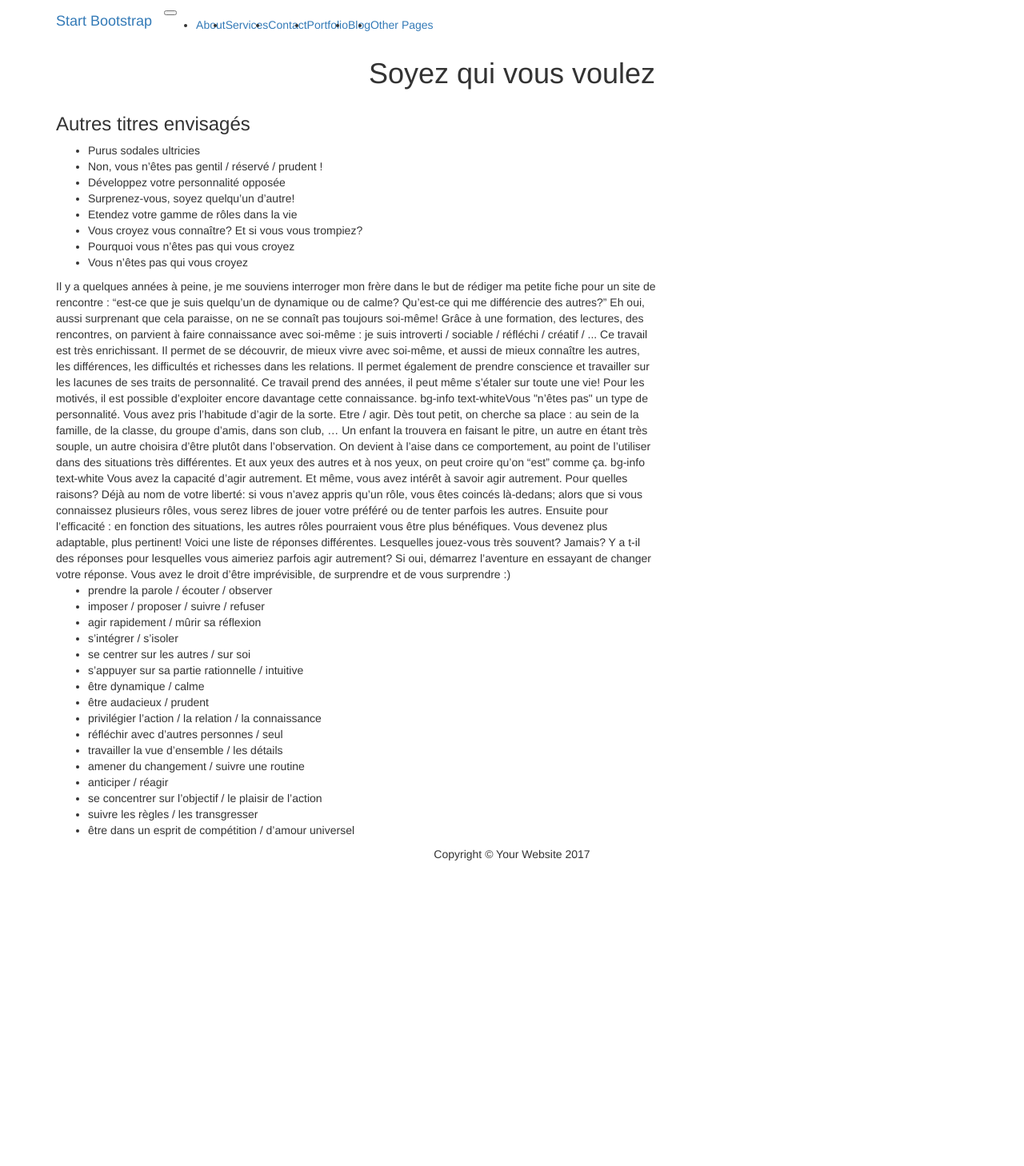
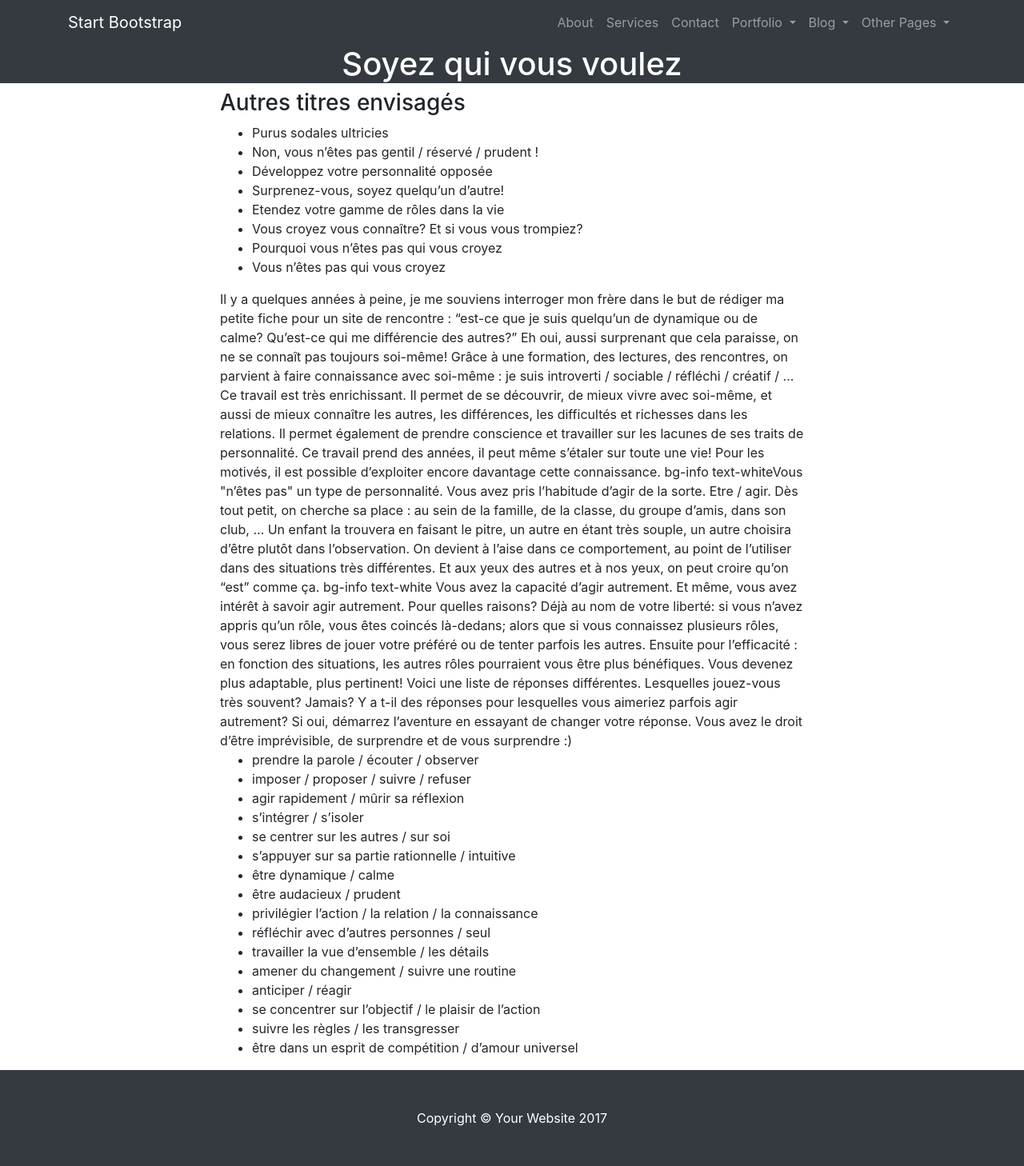
Before and after one commit to OrgaEvolutions/Nathoup.github.io, a Jekyll site: the page built from articles/personnalite.html, in a window 1280 px wide. Shown: the whole page at 80% size. Built offline with Jekyll 4.4.1, drawn with Linux system fonts in a browser that asks for light colours; before the commit the page ends 1088 px from its top, so only the background shows below that.

Commit message:
Update default.html

```diff
--- a/_layouts/default.html
+++ b/_layouts/default.html
@@ -3,8 +3,8 @@
 	<head>
 		<title>{{ page.title }}</title>
 		<link rel="stylesheet" type="text/css" href="/css/main.css">
-		<link rel="stylesheet" type="text/css" href="/css/bootstrap3.css">
-		<!--<link rel="stylesheet" type="text/css" href="/css/bootstrap.css">
+		<link rel="stylesheet" type="text/css" href="/css/bootstrap.css">
+		<!--<link rel="stylesheet" type="text/css" href="/css/bootstrap3.css">
 		<link rel="stylesheet" type="text/css" href="/css/bootstrap-theme.css">-->
 		<!--<link rel="stylesheet" type="text/css" href="/css/modern-business.css">-->
 	</head>
```
